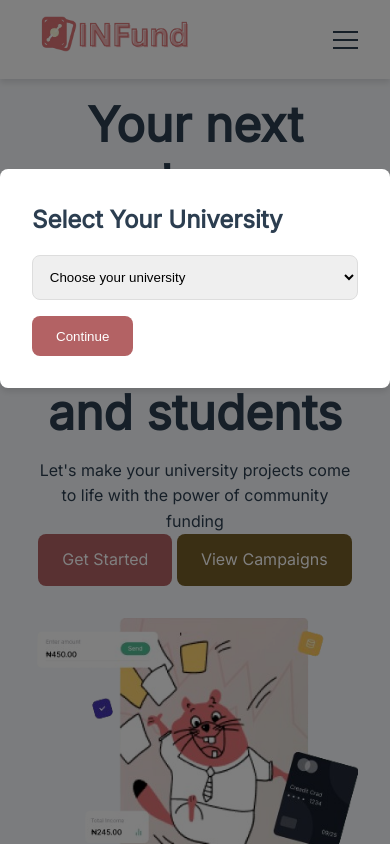
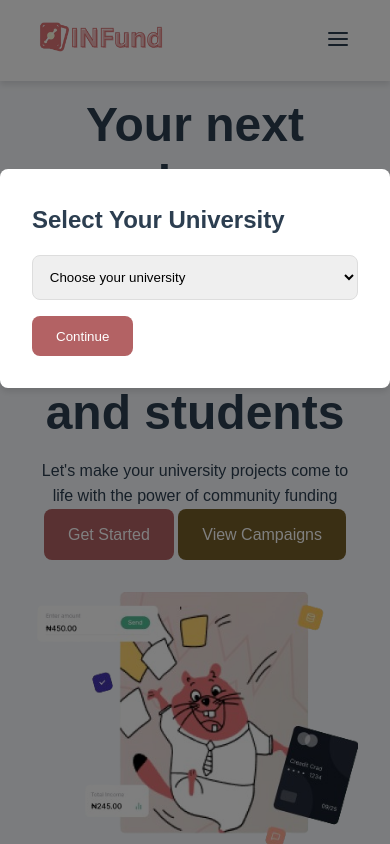
Before and after one commit to baqx/InFund, a PHP site: page / in a window 390 px wide. Run offline with PHP 8.4, Linux system fonts and the light colour scheme; data comes from the database, SQL or seed files in the repository.

Commit message:
modified:   assets/css/colors.css #	new file:   assets/css/landing/nav_only.css #	modified:   assets/css/landing/styles.css #	new file:   assets/images/campaigns/campaign_1731794516_67391654705d4.jpg #	new file:   assets/js/landing/nav.js #	deleted:    assets/js/landing/scripts.js #	modified:   dashboard/campaign.php #	modified:   includes/uni/faculty_actions.php #	modified:   index.php #	modified:   spam_filter.php #

```diff
--- a/assets/css/colors.css
+++ b/assets/css/colors.css
@@ -12,3 +12,6 @@
     --shadow: 0 4px 6px rgba(0, 0, 0, 0.1);
     --shadow-hover: 0 10px 15px rgba(0, 0, 0, 0.15);
 }
+body{
+font-family: Inter;
+}
--- /dev/null
+++ b/assets/css/landing/nav_only.css
@@ -0,0 +1,152 @@
+:root {
+    --transition: all 0.3s ease;
+}
+
+* {
+    margin: 0;
+    padding: 0;
+    box-sizing: border-box;
+}
+
+body {
+    font-family: Arial, sans-serif;
+    overflow-x: hidden;
+}
+
+nav {
+    background-color: var(--card-background);
+    padding: 0.2rem 1rem;
+    position: fixed;
+    width: 100%;
+    top: 0;
+    z-index: 100;
+    box-shadow: var(--shadow);
+}
+
+.nav-content {
+    max-width: 1200px;
+    margin: 0 auto;
+    display: flex;
+    justify-content: space-between;
+    align-items: center;
+    padding: 1rem;
+}
+
+.logo {
+    font-size: 1rem;
+    font-weight: bold;
+    color: var(--primary-color);
+    z-index: 101;
+}
+
+.logo img {
+    height: 30px;
+    width: auto;
+}
+
+.nav-links {
+    display: flex;
+    gap: 2rem;
+    list-style: none;
+    align-items: center;
+}
+
+.nav-links a {
+    text-decoration: none;
+    color: var(--text-color);
+    transition: var(--transition);
+    padding: 0.5rem 0;
+}
+
+.nav-links a:hover {
+    color: var(--primary-color);
+}
+
+.menu-button {
+    display: none;
+    background: none;
+    border: none;
+    cursor: pointer;
+    padding: 0.5rem;
+    z-index: 101;
+}
+
+.menu-button svg {
+    width: 24px;
+    height: 24px;
+    color: var(--text-color);
+}
+
+.btn-primary {
+    display: inline-block;
+    padding: 0.8rem 1.5rem;
+    border-radius: 8px;
+    text-decoration: none;
+    transition: var(--transition);
+    border: none;
+    cursor: pointer;
+    font-weight: 500;
+    background-color: var(--primary-color);
+    color: white !important;
+}
+
+.btn-primary:hover {
+    transform: translateY(-2px);
+    box-shadow: var(--shadow);
+}
+
+main {
+    padding-top: 80px;
+}
+
+@media (max-width: 768px) {
+    .menu-button {
+        display: block;
+    }
+
+    .nav-links {
+        position: fixed;
+        top: 0;
+        right: -100%;
+        height: 100vh;
+        width: 300px;
+        background-color: var(--card-background);
+        flex-direction: column;
+        padding: 80px 2rem 2rem;
+        transition: var(--transition);
+        box-shadow: var(--shadow);
+        gap: 2rem;
+    }
+
+    .nav-links.active {
+        right: 0;
+    }
+
+    .nav-links li:last-child {
+        margin-top: auto;
+        width: 100%;
+    }
+
+    .nav-links li:last-child .btn-primary {
+        width: 100%;
+        text-align: center;
+    }
+
+    .overlay {
+        position: fixed;
+        top: 0;
+        left: 0;
+        width: 100%;
+        height: 100%;
+        background-color: rgba(0, 0, 0, 0.5);
+        opacity: 0;
+        visibility: hidden;
+        transition: var(--transition);
+        z-index: 99;
+    }
+
+    .overlay.active {
+        opacity: 1;
+        visibility: visible;
+    }
+}
--- a/assets/css/landing/styles.css
+++ b/assets/css/landing/styles.css
@@ -3,7 +3,7 @@
 :root {
     --primary-color: #b36264;
     --secondary-color: #755e28;
-    --accent-color: #45B7AF;
+    --accent-color: #b36264;
     --text-color: #2C3E50;
     --background-color: #F7F9FC;
     --card-background: #FFFFFF;
@@ -58,64 +58,6 @@
     margin: 1rem 0;
     border: 1px solid #ddd;
     border-radius: var(--border-radius);
-}
-
-/* Navigation Styles */
-nav {
-    background-color: var(--card-background);
-    padding: 1rem 2rem;
-    position: fixed;
-    width: 100%;
-    top: 0;
-    z-index: 100;
-    box-shadow: var(--shadow);
-    align-items: center;
-}
-
-.nav-content {
-    max-width: 1200px;
-    margin: 0 auto;
-    display: flex;
-    justify-content: space-between;
-    align-items: center;
-}
-
-.logo {
-    font-size: 1.5rem;
-    font-weight: bold;
-    color: var(--primary-color);
-}
-
-.nav-links {
-    display: flex;
-    gap: 2rem;
-    list-style: none;
-    align-items: center; /* Center links vertically */
-}
-
-.nav-links a {
-    text-decoration: none;
-    color: var(--text-color);
-    transition: var(--transition);
-    padding: 0.5rem 0; /* Add padding to increase clickable area */
-}
-
-.nav-links a:hover {
-    color: var(--primary-color);
-}
-
-.hamburger {
-    display: none;
-    flex-direction: column;
-    gap: 6px;
-    cursor: pointer;
-}
-
-.hamburger span {
-    width: 25px;
-    height: 2px;
-    background-color: var(--text-color);
-    transition: var(--transition);
 }
 
 /* Hero Section */
@@ -424,25 +366,7 @@
 
 /* Responsive Design */
 @media (max-width: 768px) {
-    .hamburger {
-        display: flex;
-    }
 
-    .nav-links {
-        display: none;
-        position: fixed;
-        top: 70px;
-        left: 0;
-        width: 100%;
-        background-color: var(--card-background);
-        padding: 1rem;
-        flex-direction: column;
-        box-shadow: var(--shadow);
-    }
-
-    .nav-links.active {
-        display: flex;
-    }
 
     .hero {
         flex-direction: column;
--- a/includes/uni/faculty_actions.php
+++ b/includes/uni/faculty_actions.php
@@ -172,7 +172,6 @@
         $verify_stmt = $conn->prepare("SELECT id FROM university_departments WHERE id = ? AND university_id = ?");
         $verify_stmt->bind_param("ii", $department_id, $university_id);
         $verify_stmt->execute();
-
         if ($verify_stmt->get_result()->num_rows === 0) {
             die(json_encode(['success' => false, 'message' => 'Invalid department']));
         }
--- a/index.php
+++ b/index.php
@@ -22,6 +22,7 @@
     <title>Infund - University Crowdfunding Platform</title>
     <link rel="icon" href="./assets/icons/favicon.ico">
     <link rel="stylesheet" href="./assets/css/landing/styles.css">
+    <link rel="stylesheet" href="./assets/css/landing/nav_only.css">
     <link rel="stylesheet" href="./assets/css/animate.css">
     <link rel="stylesheet" href="https://cdnjs.cloudflare.com/ajax/libs/font-awesome/6.0.0/css/all.min.css">
 
@@ -50,21 +51,21 @@
     <!-- Navigation -->
     <nav>
         <div class="nav-content">
-            <div class="logo"><img src='./assets/images/static/logo_text.png' alt="InFund" height="36px" /></div>
-            <div class="hamburger">
-                <span></span>
-                <span></span>
-                <span></span>
+            <div class="logo">
+                <img src='./assets/images/static/logo_text.png' alt="InFund" />
             </div>
+            <button class="menu-button" aria-label="Toggle menu">
+                <svg xmlns="http://www.w3.org/2000/svg" width="24" height="24" viewBox="0 0 24 24" fill="none" stroke="currentColor" stroke-width="2" stroke-linecap="round" stroke-linejoin="round"><line x1="3" y1="12" x2="21" y2="12"></line><line x1="3" y1="6" x2="21" y2="6"></line><line x1="3" y1="18" x2="21" y2="18"></line></svg>
+            </button>
             <ul class="nav-links">
                 <li><a href="#home">Home</a></li>
                 <li><a href="#campaigns">Campaigns</a></li>
                 <li><a href="#features">Features</a></li>
-
                 <li><a href="./login"><button class="btn-primary">Login</button></a></li>
             </ul>
         </div>
     </nav>
+    <div class="overlay"></div>
 
     <!-- Hero Section -->
     <section id="home" class="hero wow animate__animated animate__fadeIn">
@@ -267,7 +268,7 @@
         </div>
     </footer>
     <script src="./assets/js/wow.min.js"></script>
-    <script src="./assets/js/landing/scripts.js"></script>
+    <script src="./assets/js/landing/nav.js"></script>
 </body>
 
 </html>
--- a/spam_filter.php
+++ b/spam_filter.php
@@ -12,7 +12,7 @@
 $unsureCount = 0;
 
 //sample prompt
-$promptCampaign = "This campaign is so I can go to Rema's concert";
+$promptCampaign = "Lorem ipsum dolor sit amet, consectetur adipiscing elit. Nam sapien est, interdum sed aliquam non, tempus sit amet elit. Aenean non tristique felis. Aliquam efficitur euismod arcu, eget finibus turpis aliquam at. In hac habitasse platea dictumst. Integer semper hendrerit diam, quis dictum erat scelerisque eget. Morbi malesuada sapien at urna dictum, ut varius ligula porta. Proin sodales, leo nec pellentesque finibus, ex tortor hendrerit sem, sit amet pulvinar nibh nunc quis nunc. Curabitur lectus orci, feugiat at ipsum ut, interdum feugiat leo. Quisque et semper augue, eget ullamcorper nisl. Quisque magna diam, congue ac enim et, finibus elementum diam. Phasellus nibh nunc, interdum ut dignissim eget, aliquet sit amet nisl. Sed tincidunt faucibus erat, feugiat sollicitudin lectus tincidunt in. Vivamus ac elit sit amet ante fringilla blandit. Vivamus pretium, massa tincidunt volutpat rhoncus, nunc lectus faucibus sem, eget congue justo neque eu enim. Aenean rutrum egestas suscipit. Duis id congue sapien.";
 $editedPromptCampaign = "PROMPT : " . $promptCampaign;
 
 $criteria = "A campaign is a means for crowdfunding for ONLY university educational purposes.
```
Also changed, not shown: assets/js/landing/nav.js (added, +41 -0 lines), dashboard/campaign.php (+41 -3 lines), assets/images/campaigns/campaign_1731794516_67391654705d4.jpg (added), assets/js/landing/scripts.js (deleted).
